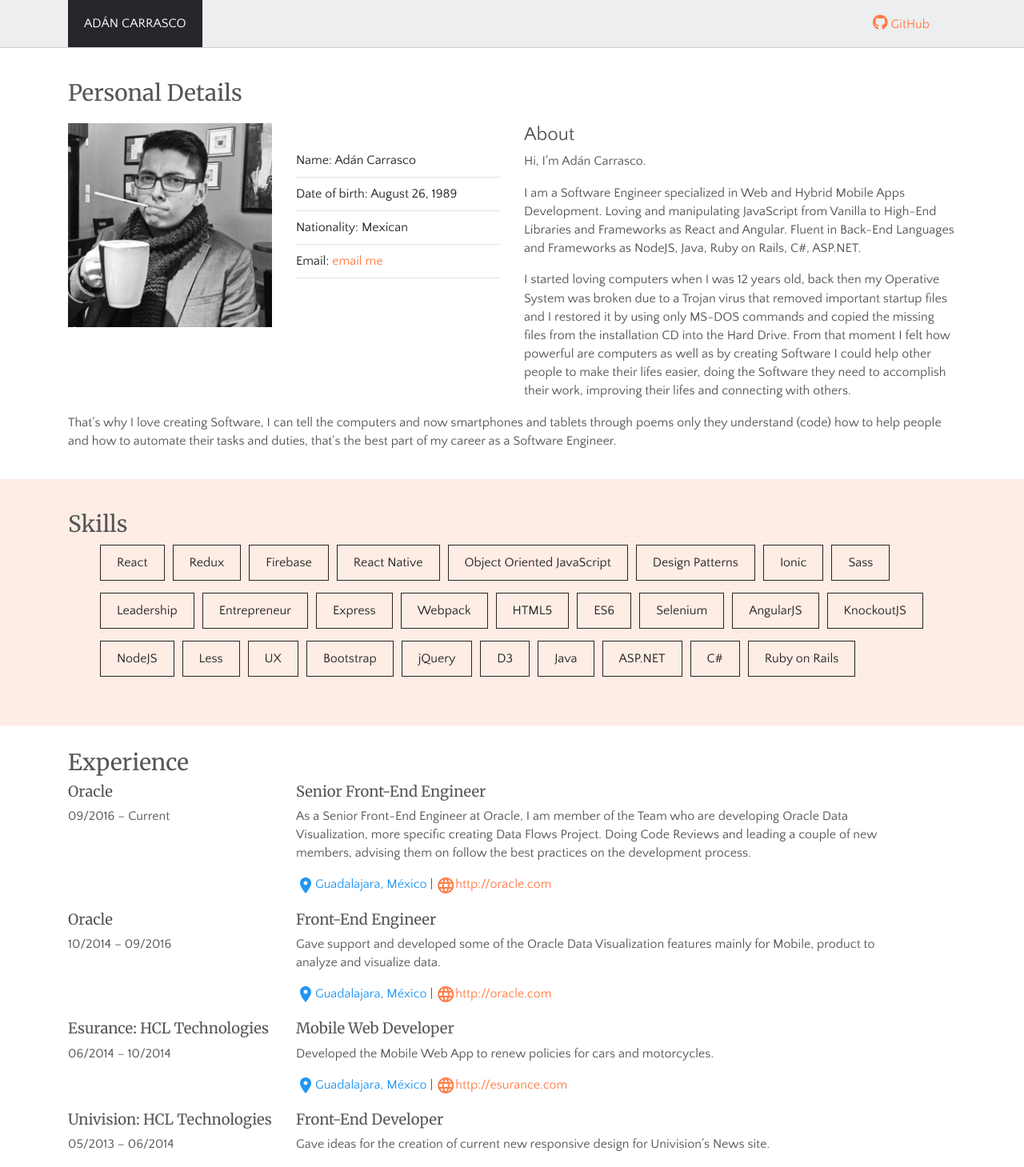
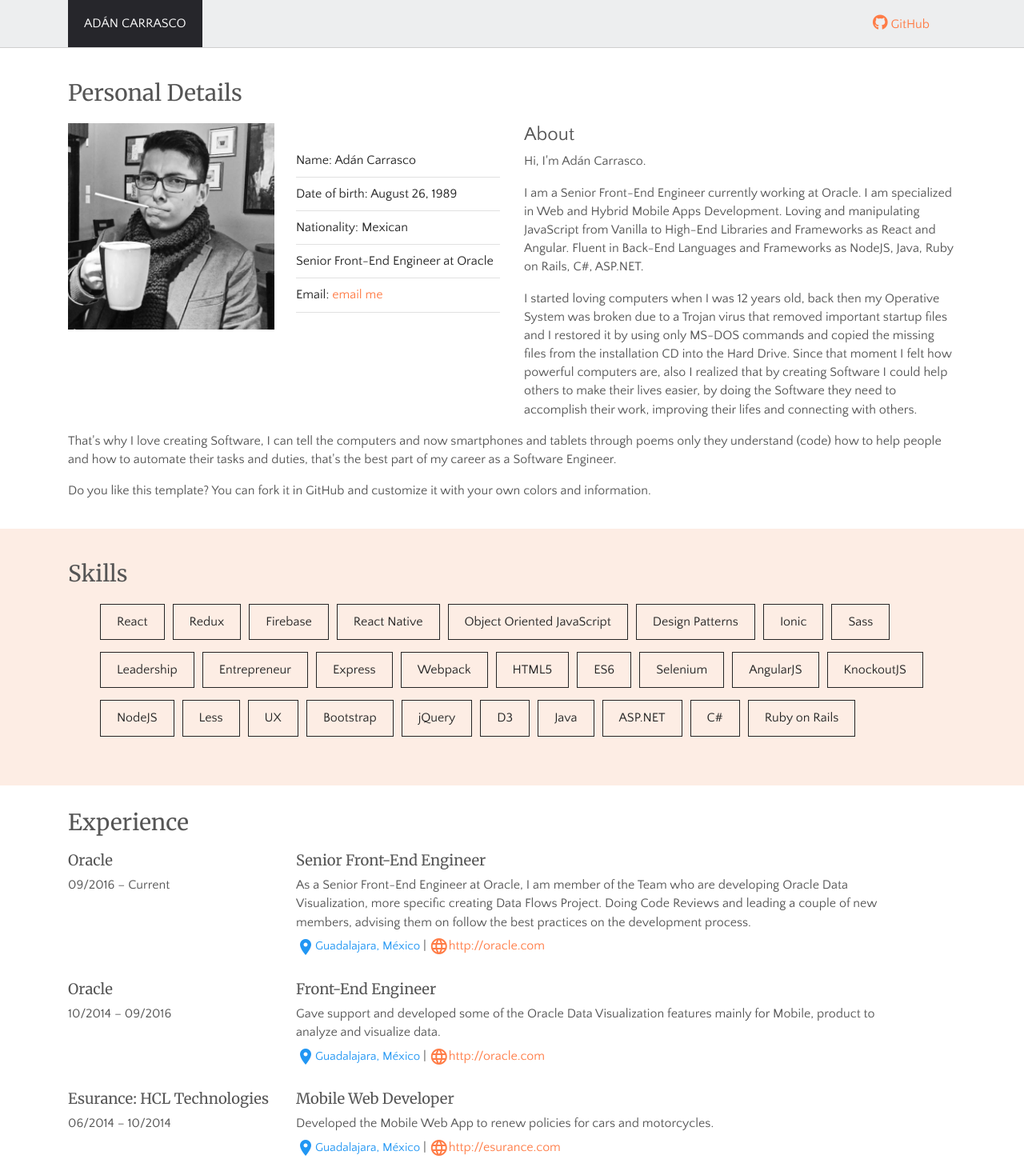
Before and after one commit to adancarrasco/adancarrasco_com, a React app: page / in a window 1280 px wide. Shown: the top 1459 px of the page at 80% size. Built offline with nearby package versions, Linux system fonts and the light colour scheme; a web font is replaced by a local one.

Commit message:
Polish the site to behave better on Mobile devices. Add profile pic hover effect.

```diff
--- a/src/components/PersonalDetails.js
+++ b/src/components/PersonalDetails.js
@@ -9,12 +9,18 @@
       <section className="personal-details">
         <h3>Personal Details</h3>
         <div className="row">
-          <div className="col-lg-3 col-sm-6 col-xs-12">
+          <div className="col-lg-3 col-sm-6 col-xs-12 profile-pic-container">
             <img
               id="profile-pic"
               alt={personalDetails.profilePic.alt}
               src={personalDetails.profilePic.url}
               className="profile-pic"
+            />
+            <img
+              id="profile-pic-hover"
+              alt={personalDetails.profilePicHover.alt}
+              src={personalDetails.profilePicHover.url}
+              className="profile-pic-hover"
             />
           </div>
           <ul className="col-lg-3 col-sm-6 col-xs-12 personal-info">
--- a/src/data/personalDetails.json
+++ b/src/data/personalDetails.json
@@ -1,6 +1,10 @@
 {
   "profilePic": {
     "url": "./profile-pic.jpg",
+    "alt": "Adán Carrasco Profile Pic"
+  },
+  "profilePicHover": {
+    "url": "./profile-pic-2.jpg",
     "alt": "Adán Carrasco Profile Pic"
   },
   "personalData": {
@@ -15,6 +19,10 @@
     "nationality": {
       "title": "Nationality:",
       "value": "Mexican"
+    },
+    "workingAt": {
+      "title": "Senior Front-End Engineer at ",
+      "value": "Oracle"
     }
   },
   "email": {
@@ -27,11 +35,12 @@
     "title": "About",
     "descImageSide": [
       "Hi, I'm Adán Carrasco.",
-      "I am a Software Engineer specialized in Web and Hybrid Mobile Apps Development. Loving and manipulating JavaScript from Vanilla to High-End Libraries and Frameworks as React and Angular. Fluent in Back-End Languages and Frameworks as NodeJS, Java, Ruby on Rails, C#, ASP.NET.",
-      "I started loving computers when I was 12 years old, back then my Operative System was broken due to a Trojan virus that removed important startup files and I restored it by using only MS-DOS commands and copied the missing files from the installation CD into the Hard Drive. From that moment I felt how powerful are computers as well as by creating Software I could help other people to make their lifes easier, doing the Software they need to accomplish their work, improving their lifes and connecting with others."
+      "I am a Senior Front-End Engineer currently working at Oracle. I am specialized in Web and Hybrid Mobile Apps Development. Loving and manipulating JavaScript from Vanilla to High-End Libraries and Frameworks as React and Angular. Fluent in Back-End Languages and Frameworks as NodeJS, Java, Ruby on Rails, C#, ASP.NET.",
+      "I started loving computers when I was 12 years old, back then my Operative System was broken due to a Trojan virus that removed important startup files and I restored it by using only MS-DOS commands and copied the missing files from the installation CD into the Hard Drive. Since that moment I felt how powerful computers are, also I realized that by creating Software I could help others to make their lives easier, by doing the Software they need to accomplish their work, improving their lifes and connecting with others."
     ],
     "descBelowImage": [
-      "That's why I love creating Software, I can tell the computers and now smartphones and tablets through poems only they understand (code) how to help people and how to automate their tasks and duties, that's the best part of my career as a Software Engineer."
+      "That's why I love creating Software, I can tell the computers and now smartphones and tablets through poems only they understand (code) how to help people and how to automate their tasks and duties, that's the best part of my career as a Software Engineer.",
+      "Do you like this template? You can fork it in GitHub and customize it with your own colors and information."
     ]
   }
 }
--- a/src/styles/index.scss
+++ b/src/styles/index.scss
@@ -23,6 +23,10 @@
 h5 {
   font-size: $h5-font-size;
 }
+h3 {
+  margin-bottom: 20px;
+}
+
 ul {
   list-style: none;
   li {
@@ -67,10 +71,26 @@
 .personal-details {
   padding-top: 40px;
   h3 {
+    display: inline-flex;
+  }
+  .profile-pic-container {
+    min-height: 300px;
     margin-bottom: 20px;
-  }
-  .profile-pic {
-    width: 100%;
+    .profile-pic {
+      z-index: 1;
+    }
+    .profile-pic,
+    .profile-pic-hover {
+      position: absolute;
+      padding-right: 27px;
+      top: 0;
+      width: 100%;
+    }
+    &:hover {
+      .profile-pic-hover {
+        z-index: 2;
+      }
+    }
   }
 }
 
@@ -88,13 +108,20 @@
   padding: 30px 0 40px;
   .exp-wrapper {
     .exp-item {
-      margin-bottom: 20px;
+      margin-bottom: 30px;
+      .exp-date-range {
+        margin-bottom: 15px;
+      }
       .exp-details {
         .exp-location {
           color: $location-color;
+          font-size: 0.94rem;
         }
         .material-icons {
           vertical-align: middle;
+        }
+        p {
+          margin-bottom: 0.4rem;
         }
       }
     }
@@ -103,6 +130,7 @@
     font-size: 1.1rem;
   }
 }
+
 // Import other styles from the experience section
 
 // My Motto
@@ -207,6 +235,41 @@
   }
 }
 
+@media (max-width: 768px) {
+  .projects .project-container .project-details-container {
+    .project-details-opacity {
+      opacity: 0.75;
+    }
+    .project-details {
+      top: 35px;
+      .project-title,
+      .project-desc,
+      .view-project {
+        opacity: 1;
+      }
+      .project-title {
+        font-size: 1.32rem;
+      }
+      .view-project {
+        bottom: 10px;
+        background-color: $links-color;
+        color: $project-details-container-color;
+      }
+    }
+  }
+}
+@media (max-width: 576px) {
+  .projects .project-container .project-details-container .project-details {
+    top: 65px;
+    .project-title {
+      font-size: 1.7rem;
+    }
+    .project-desc {
+      font-size: 1.1rem;
+    }
+  }
+}
+
 // Contact
 
 .contact-container {
@@ -262,6 +325,7 @@
   > ul {
     list-style: none;
     margin: 0;
+    padding-left: 0;
     li {
       display: inline-block;
       margin-right: 15px;
@@ -332,6 +396,7 @@
     }
   }
   .project-tech-description {
+    margin-bottom: 30px;
     .tech-fwork-title {
       font-size: 1.05rem;
       font-weight: 700;
```
Also changed, not shown: public/profile-pic-2.jpg (added).
